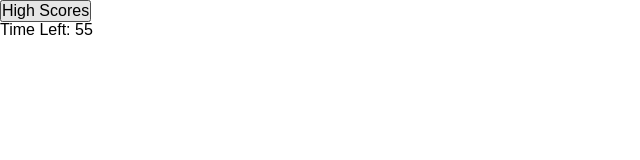
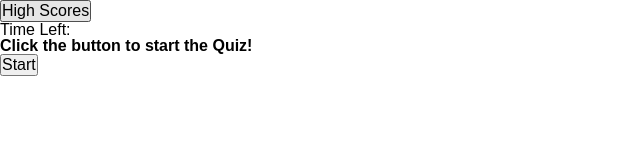
Before and after one commit to Spikey1289/Bootcamp-Coding-Quiz, a plain HTML site: page index.html in a window 1280 px wide. Shown: the whole page, without its empty margins (0-640 px from the left). Drawn offline with Linux system fonts and the light colour scheme.

Commit message:
added timer to quiz fuction

```diff
--- a/Assets/JavaScript/script.js
+++ b/Assets/JavaScript/script.js
@@ -1,4 +1,6 @@
 var timeEl = document.querySelector(".timer");
+var cardEl = document.querySelector(".card");
+var startBtnEl = document.querySelector("#startbtn");
 var secondsLeft;
 var questList = [];
 var answerList = [];
@@ -34,6 +36,8 @@ function initialState() {
 }
 
 function quiz() {
+    Timer();
+
     for (var i = 0; i < 10; i++) {
         questList.push(questions[i].N);
     }
@@ -77,6 +81,3 @@ function Timer() {
 function clearScores() {
     storeScores = [];
 }
-
-
-Timer();
--- a/index.html
+++ b/index.html
@@ -15,8 +15,12 @@
         </button>
 
         <p>Time Left: <span class="timer"></span></p>
+    </header>
 
-    </header>
+    <main class="card">
+        <h1 id="header">Click the button to start the Quiz!</h1>
+        <button id="startbtn">Start</button>
+    </main>
 
 
 
```
